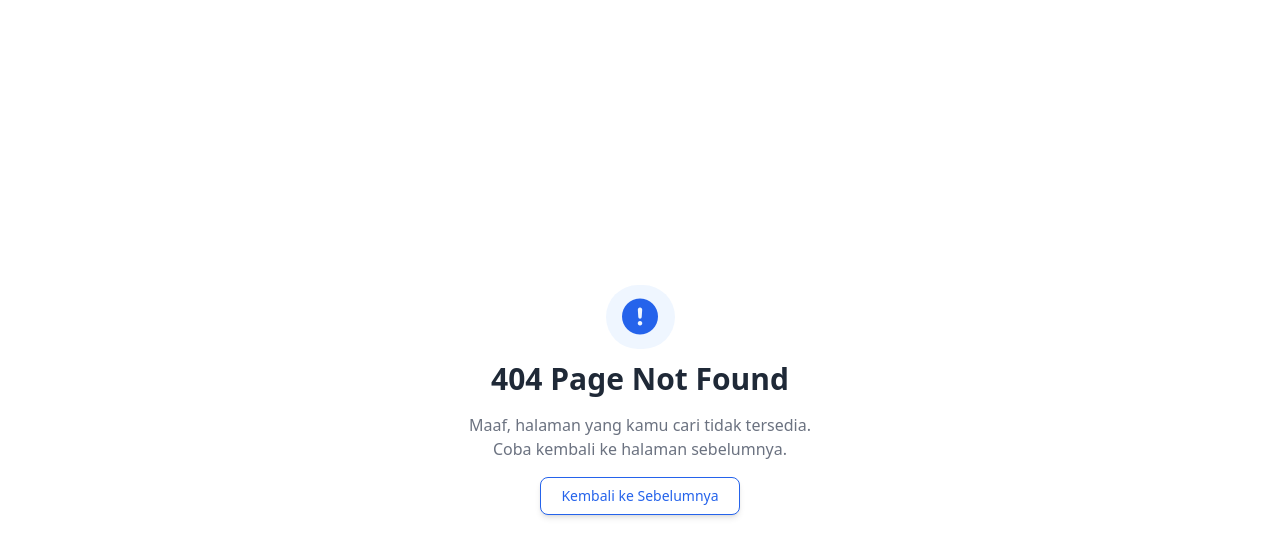
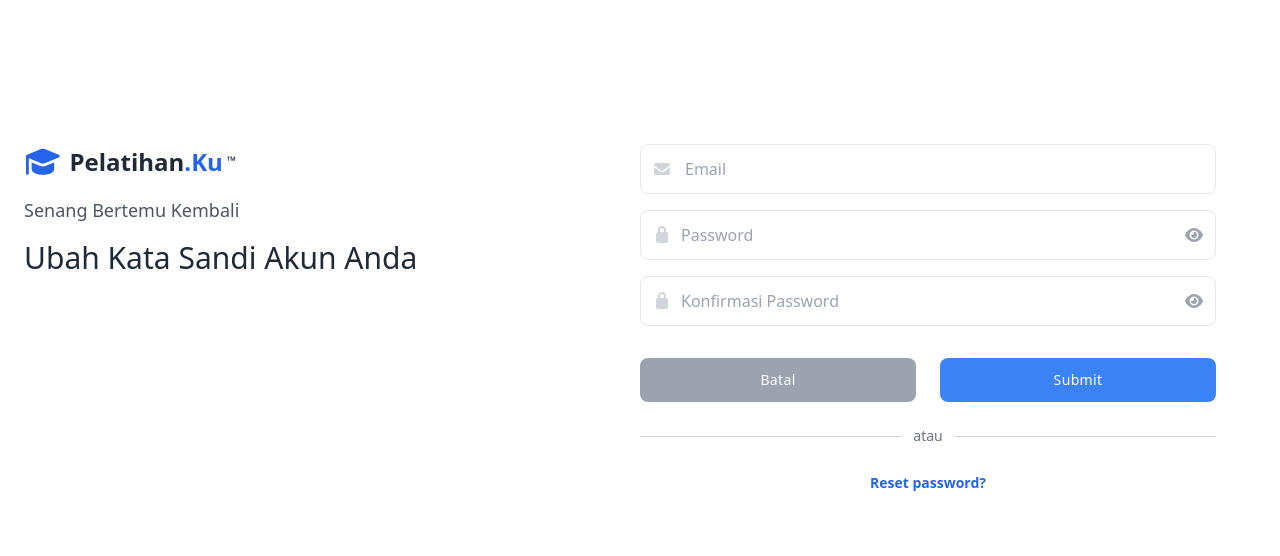
Before and after one commit to bachtiarrizaa/pelatihan-digital-app, a React (Vite) app in the folder frontend/: page /ubah-password in a window 1280 px wide. Before the commit this address had no page. Shown: the top 556 px of the page. Built offline with nearby package versions, Linux system fonts and the light colour scheme.

Commit message:
page reset & ubah password

```diff
--- a/frontend/src/App.jsx
+++ b/frontend/src/App.jsx
@@ -12,6 +12,8 @@ import MainLayout from './Layout/MainLayout';
 import Index from './Pages/Pembelajaran';
 import AktivitasBelajar from './Pages/AktivitasBelajar';
 import AktivitasBelajarSelesai from './Pages/AktivitasBelajar/Selesai';
+import UbahKataSandi from './Pages/Profile/UbahKataSandi';
+import ResetKataSandi from './Pages/Profile/ResetKataSandi';
 
 export default function App() {
   return (
@@ -31,6 +33,8 @@ export default function App() {
       {/* Halaman-halaman tanpa layout */}
       <Route path="/login" element={<Login />} />
       <Route path="/register" element={<Register />} />
+      <Route path="/ubah-password" element={<UbahKataSandi />} />
+      <Route path="/reset-password" element={<ResetKataSandi />} />
       <Route path="/admin" element={<AdminDashboard />} />
 
       {/* 404 */}
--- a/frontend/src/Pages/AktivitasBelajar/CardSelesai.jsx
+++ b/frontend/src/Pages/AktivitasBelajar/CardSelesai.jsx
@@ -7,16 +7,16 @@ export default function CardSelesai () {
       <div className="w-full bg-white rounded-lg shadow py-6 mb-4">
         <div className="px-4 sm:px-6 items-center justify-between">
           <div className="flex items-center justify-between">
-            <Link to="#" className="text-lg sm:text-xl font-bold text-gray-700">
+            <h2 className="text-lg sm:text-xl font-bold text-gray-700">
               Frontend Web Develeopment
-            </Link>
-            <button className="px-3 py-1 text-sm font-medium text-gray-600 bg-white rounded hover:bg-gray-50 border border-gray-200 flex items-center gap-1">
+            </h2>
+            <Link to="/daftar-pelatihan-detail" className="px-3 py-1 text-sm font-medium text-gray-600 bg-white rounded hover:bg-gray-50 border border-gray-200 flex items-center gap-1">
               <i className="fa-solid fa-file-lines"></i>
               Lihat
-            </button>
+            </Link>
           </div>
           <div className="flex items-start gap-2 sm:gap-1 text-gray-500 mt-2">
-            <i className="fa-regular fa-clock text-sm text-red-600"></i>
+            <i className="fa-regular fa-clock text-base text-red-600"></i>
             <p className="text-sm text-justify">
               Deadline belajar seluruh kelas:
               <span className="font-bold text-gray-700"> 28 Februari 2026 </span>
@@ -28,16 +28,16 @@ export default function CardSelesai () {
       <div className="w-full bg-white rounded-lg shadow py-6 mb-4">
         <div className="px-4 sm:px-6 items-center justify-between">
           <div className="flex items-center justify-between">
-            <Link to="#" className="text-lg sm:text-xl font-bold text-gray-700">
-              Frontend Web Develeopment
-            </Link>
-            <button className="px-3 py-1 text-sm font-medium text-gray-600 bg-white rounded hover:bg-gray-50 border border-gray-200 flex items-center gap-1">
+            <h2 className="text-lg sm:text-xl font-bold text-gray-700">
+              Backend Web Develeopment
+            </h2>
+            <Link to="/daftar-pelatihan-detail" className="px-3 py-1 text-sm font-medium text-gray-600 bg-white rounded hover:bg-gray-50 border border-gray-200 flex items-center gap-1">
               <i className="fa-solid fa-file-lines"></i>
               Lihat
-            </button>
+            </Link>
           </div>
           <div className="flex items-start gap-2 sm:gap-1 text-gray-500 mt-2">
-            <i className="fa-regular fa-clock text-sm text-green-600"></i>
+            <i className="fa-regular fa-clock text-base text-green-600"></i>
             <p className="text-sm text-justify">
               Deadline belajar seluruh kelas:
               <span className="font-bold text-gray-700"> 28 Februari 2026 </span>
@@ -49,16 +49,16 @@ export default function CardSelesai () {
       <div className="w-full bg-white rounded-lg shadow py-6 mb-4">
         <div className="px-4 sm:px-6 items-center justify-between">
           <div className="flex items-center justify-between">
-            <Link to="#" className="text-lg sm:text-xl font-bold text-gray-700">
-              Frontend Web Develeopment
-            </Link>
-            <button className="px-3 py-1 text-sm font-medium text-gray-600 bg-white rounded hover:bg-gray-50 border border-gray-200 flex items-center gap-1">
+            <h2 className="text-lg sm:text-xl font-bold text-gray-700">
+              Machine Learning
+            </h2>
+            <Link to="/daftar-pelatihan-detail" className="px-3 py-1 text-sm font-medium text-gray-600 bg-white rounded hover:bg-gray-50 border border-gray-200 flex items-center gap-1">
               <i className="fa-solid fa-file-lines"></i>
               Lihat
-            </button>
+            </Link>
           </div>
           <div className="flex items-start gap-2 sm:gap-1 text-gray-500 mt-2">
-            <i className="fa-regular fa-clock text-sm text-green-600"></i>
+            <i className="fa-regular fa-clock text-base text-green-600"></i>
             <p className="text-sm text-justify">
               Deadline belajar seluruh kelas:
               <span className="font-bold text-gray-700"> 28 Februari 2026 </span>
--- a/frontend/src/Pages/AktivitasBelajar/Selesai.jsx
+++ b/frontend/src/Pages/AktivitasBelajar/Selesai.jsx
@@ -21,7 +21,7 @@ export default function AktivitasBelajarSelesai() {
               className={({ isActive }) =>
                 `px-2 py-2 text-sm sm:text-base text-center font-medium whitespace-nowrap rounded-lg ${
                   isActive
-                    ? "text-blue-600"
+                    ? "text-blue-600 bg-white"
                     : "bg-white text-gray-600 hover:bg-gray-100"
                 }`
               }
--- a/frontend/src/Pages/Profile/Index.jsx
+++ b/frontend/src/Pages/Profile/Index.jsx
@@ -114,7 +114,7 @@ export default function Profile() {
           <h2 className="text-lg font-bold sm:text-xl text-gray-800 mb-2">Lainnya</h2>
           <div>
             <ActionItem icon="fa-solid fa-circle-info" label="Tentang Aplikasi" to="/about" />
-            <ActionItem icon="fa-solid fa-phone" label="Ubah Kata Sandi" to="/password/change" />
+            <ActionItem icon="fa-solid fa-phone" label="Ubah Kata Sandi" to="/ubah-password" />
             <LogoutButton onClick={() => setShowModal(true)} />
           </div>
         </section>
--- /dev/null
+++ b/frontend/src/Pages/Profile/ResetKataSandi.jsx
@@ -0,0 +1,83 @@
+// import { useState } from 'react';
+import { Link } from 'react-router-dom';
+
+export default function ResetKataSandi() {
+  return (
+    <section className="bg-white">
+      <div className="container px-6 pt-36 mx-auto">
+        <div className="lg:flex">
+          {/* Bagian Kiri */}
+          <div className="lg:w-1/2">
+            <Link to="/" className="flex items-center text-2xl font-bold space-x-2">
+              <i className="fas fa-graduation-cap text-blue-600 text-3xl"></i>
+              <span className="flex items-baseline">
+                <span className="text-gray-800">Pelatihan</span>
+                <span className="text-blue-600">.Ku</span>
+                <sup className="text-xs text-gray-800 ml-1">™</sup>
+              </span>
+            </Link>
+
+            <h1 className="mt-4 text-gray-600 md:text-lg capitalize">
+              Senang bertemu kembali
+            </h1>
+            <h1 className="mt-4 text-2xl font-medium text-gray-800 capitalize lg:text-3xl">
+              Reset Kata Sandi akun anda
+            </h1>
+          </div>
+
+          {/* Bagian Form */}
+          <div className="mt-8 lg:w-1/2 lg:mt-0">
+            <form className="w-full lg:max-w-xl">
+              {/* Email */}
+              <div className="relative flex items-center">
+                <span className="absolute">
+                  <i className="fas fa-envelope text-gray-300 mx-3"></i>
+                </span>
+                <input
+                  type="email"
+                  name="email"
+                  placeholder="Email"
+                  required
+                  className="block w-full py-3 text-gray-700 bg-white border rounded-lg px-11 focus:border-blue-400 focus:ring-blue-300 focus:outline-none focus:ring focus:ring-opacity-40"
+                />
+              </div>
+
+              {/* Tombol */}
+              <div className="mt-8 flex flex-col items-center md:flex-row md:space-x-6 w-full">
+                <Link
+                  to="/"
+                  className="w-full px-6 py-3 text-sm font-medium tracking-wide text-white text-center capitalize bg-gray-400 rounded-lg md:w-1/2 hover:bg-gray-300"
+                >
+                  Batal
+                </Link>
+                <button
+                  type="submit"
+                  className="w-full px-6 py-3 text-sm font-medium tracking-wide text-white capitalize bg-blue-500 rounded-lg md:w-1/2 hover:bg-blue-400 focus:outline-none focus:ring focus:ring-blue-300 focus:ring-opacity-50"
+                >
+                  Submit
+                </button>
+              </div>
+
+              {/* Divider */}
+              <div className="flex items-center my-6 w-full lg:max-w-xl">
+                <hr className="flex-grow border-gray-300" />
+                <span className="px-3 text-gray-500 text-sm">atau</span>
+                <hr className="flex-grow border-gray-300" />
+              </div>
+
+              {/* Reset password */}
+              <div className="text-center">
+                <Link
+                  to="/ubah-password"
+                  className="text-sm text-blue-600 font-semibold"
+                >
+                  Ubah Kata Sandi?
+                </Link>
+              </div>
+            </form>
+          </div>
+        </div>
+      </div>
+    </section>
+  );
+}
--- /dev/null
+++ b/frontend/src/Pages/Profile/UbahKataSandi.jsx
@@ -0,0 +1,126 @@
+import { useState } from 'react';
+import { Link } from 'react-router-dom';
+
+export default function UbahKataSandi() {
+  const [showPassword, setShowPassword] = useState(false);
+  const [showConfirmPassword, setShowConfirmPassword] = useState(false);
+
+  return (
+    <section className="bg-white">
+      <div className="container px-6 pt-36 mx-auto">
+        <div className="lg:flex">
+          {/* Bagian Kiri */}
+          <div className="lg:w-1/2">
+            <Link to="/" className="flex items-center text-2xl font-bold space-x-2">
+              <i className="fas fa-graduation-cap text-blue-600 text-3xl"></i>
+              <span className="flex items-baseline">
+                <span className="text-gray-800">Pelatihan</span>
+                <span className="text-blue-600">.Ku</span>
+                <sup className="text-xs text-gray-800 ml-1">™</sup>
+              </span>
+            </Link>
+
+            <h1 className="mt-4 text-gray-600 md:text-lg capitalize">
+              Senang bertemu kembali
+            </h1>
+            <h1 className="mt-4 text-2xl font-medium text-gray-800 capitalize lg:text-3xl">
+              Ubah Kata Sandi akun anda
+            </h1>
+          </div>
+
+          {/* Bagian Form */}
+          <div className="mt-8 lg:w-1/2 lg:mt-0">
+            <form className="w-full lg:max-w-xl">
+              {/* Email */}
+              <div className="relative flex items-center">
+                <span className="absolute">
+                  <i className="fas fa-envelope text-gray-300 mx-3"></i>
+                </span>
+                <input
+                  type="email"
+                  name="email"
+                  placeholder="Email"
+                  required
+                  className="block w-full py-3 text-gray-700 bg-white border rounded-lg px-11 focus:border-blue-400 focus:ring-blue-300 focus:outline-none focus:ring focus:ring-opacity-40"
+                />
+              </div>
+
+              {/* Password */}
+              <div className="relative flex items-center mt-4">
+                <span className="absolute">
+                  <i className="fas fa-lock text-gray-300 mx-3"></i>
+                </span>
+                <input
+                  type={showPassword ? 'text' : 'password'}
+                  name="password"
+                  placeholder="Password"
+                  required
+                  className="block w-full px-10 py-3 text-gray-700 bg-white border rounded-lg focus:border-blue-400 focus:ring-blue-300 focus:outline-none focus:ring focus:ring-opacity-40"
+                />
+                <span
+                  onClick={() => setShowPassword(!showPassword)}
+                  className="absolute right-3 cursor-pointer text-gray-400 hover:text-gray-600"
+                >
+                  <i className={`fas ${showPassword ? 'fa-eye-slash' : 'fa-eye'}`}></i>
+                </span>
+              </div>
+
+              {/* Konfirmasi Password */}
+              <div className="relative flex items-center mt-4">
+                <span className="absolute">
+                  <i className="fas fa-lock text-gray-300 mx-3"></i>
+                </span>
+                <input
+                  type={showConfirmPassword ? 'text' : 'password'}
+                  name="confirmPassword"
+                  placeholder="Konfirmasi Password"
+                  required
+                  className="block w-full px-10 py-3 text-gray-700 bg-white border rounded-lg focus:border-blue-400 focus:ring-blue-300 focus:outline-none focus:ring focus:ring-opacity-40"
+                />
+                <span
+                  onClick={() => setShowConfirmPassword(!showConfirmPassword)}
+                  className="absolute right-3 cursor-pointer text-gray-400 hover:text-gray-600"
+                >
+                  <i className={`fas ${showConfirmPassword ? 'fa-eye-slash' : 'fa-eye'}`}></i>
+                </span>
+              </div>
+
+              {/* Tombol */}
+              <div className="mt-8 flex flex-col items-center md:flex-row md:space-x-6 w-full">
+                <Link
+                  to="/"
+                  className="w-full px-6 py-3 text-sm font-medium tracking-wide text-white text-center capitalize bg-gray-400 rounded-lg md:w-1/2 hover:bg-gray-300"
+                >
+                  Batal
+                </Link>
+                <button
+                  type="submit"
+                  className="w-full px-6 py-3 text-sm font-medium tracking-wide text-white capitalize bg-blue-500 rounded-lg md:w-1/2 hover:bg-blue-400 focus:outline-none focus:ring focus:ring-blue-300 focus:ring-opacity-50"
+                >
+                  Submit
+                </button>
+              </div>
+
+              {/* Divider */}
+              <div className="flex items-center my-6 w-full lg:max-w-xl">
+                <hr className="flex-grow border-gray-300" />
+                <span className="px-3 text-gray-500 text-sm">atau</span>
+                <hr className="flex-grow border-gray-300" />
+              </div>
+
+              {/* Reset password */}
+              <div className="text-center">
+                <Link
+                  to="/reset-password"
+                  className="text-sm text-blue-600 font-semibold"
+                >
+                  Reset password?
+                </Link>
+              </div>
+            </form>
+          </div>
+        </div>
+      </div>
+    </section>
+  );
+}
```
